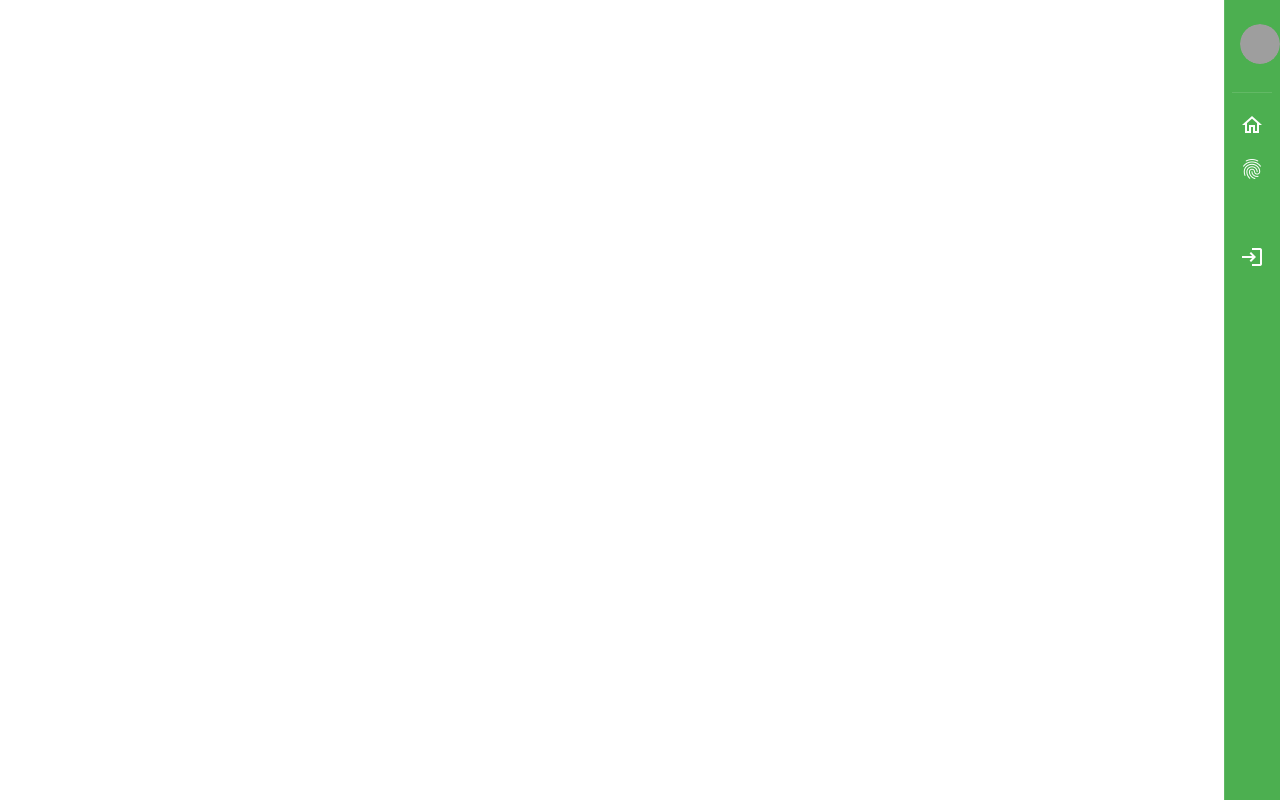
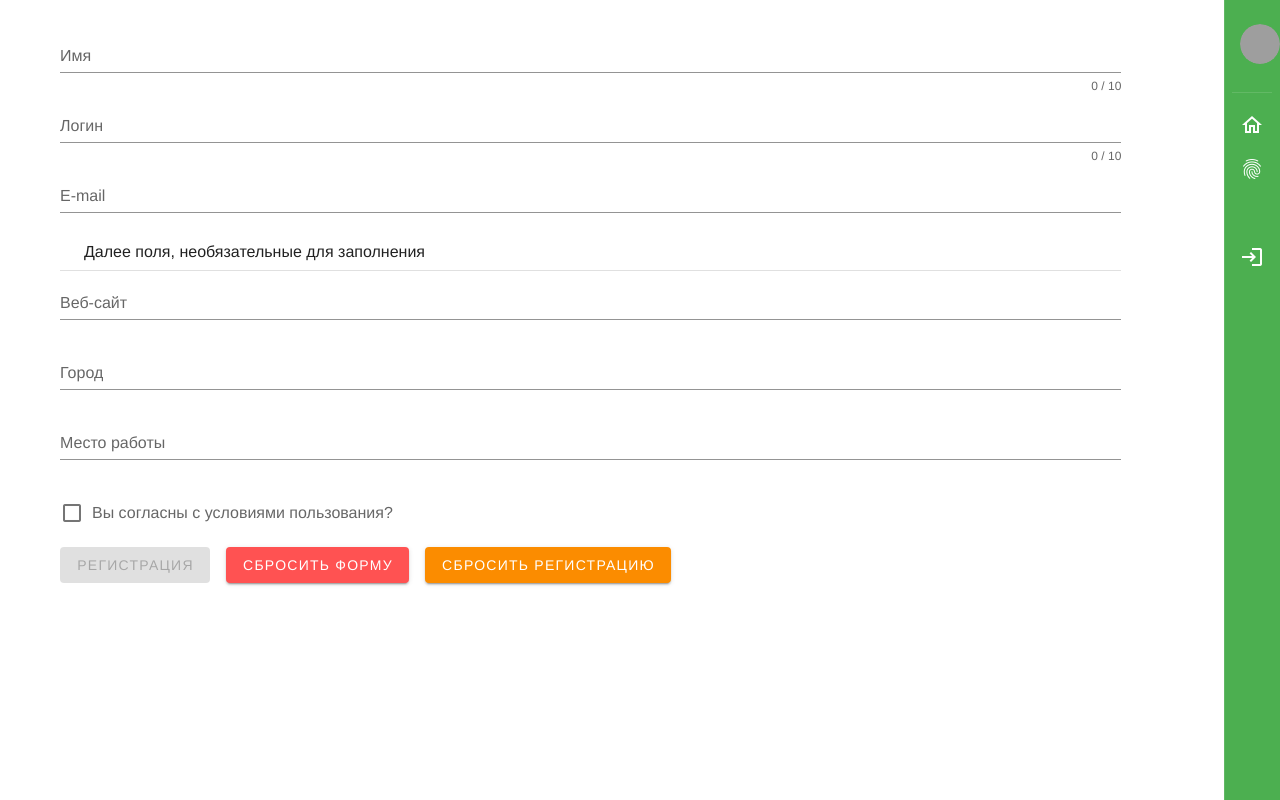
Before and after one commit to Sanitaravel/social_network, a Vue app: page /registration in a window 1280 px wide. Built offline with nearby package versions, Linux system fonts and the light colour scheme; grey boxes are pictures that could not be loaded.

Commit message:
Registration (not all)
I'll make not all of it, but I try. Don't forget to do it later.

```diff
--- a/src/App.vue
+++ b/src/App.vue
@@ -1,4 +1,4 @@
-<template>
+ <template>
   <v-app id="app">
     <v-navigation-drawer color="green"
                          dark
@@ -73,7 +73,7 @@ export default {
   data(){
     return {
       drawer: null,
-      profile: [],
+      photo: '',
       links: [
         {
           label: 'Главная',
--- a/src/router/index.js
+++ b/src/router/index.js
@@ -3,6 +3,7 @@ import VueRouter from 'vue-router'
 import Profile from '../views/Profile.vue'
 import Users from '../views/Users.vue'
 import Login from '../views/Login.vue'
+import Registration from '../views/Registration.vue'
 
 Vue.use(VueRouter)
 
@@ -19,6 +20,10 @@ const routes = [
     path: '/login',
     component: Login
   },
+  {
+    path: '/registration',
+    component: Registration
+  }
 ]
 
 const router = new VueRouter({
--- a/src/views/Login.vue
+++ b/src/views/Login.vue
@@ -24,9 +24,31 @@
             <v-btn @click="authenticate">
                 Войти
             </v-btn>
+            <div class="nav">
+            <router-link to="registration">Регистрация</router-link>
+            </div>
         </v-card>
+        <router-view/>
+
     </div>
 </template>
+
+<style lang="scss">
+#app {
+  font-family: 'Avenir', Helvetica, Arial, sans-serif;
+  -webkit-font-smoothing: antialiased;
+  -moz-osx-font-smoothing: grayscale;
+  text-align: center;
+}
+#nav {
+  a {
+    font-weight: bold;
+    &.router-link-exact-active {
+      color: #42b983;
+    }
+  }
+}
+</style>
 
 <script>
 export default {
--- /dev/null
+++ b/src/views/Registration.vue
@@ -0,0 +1,132 @@
+<template>
+    <v-row class="text-left">
+    <v-col cols="11">
+    <div class="center">
+        <v-form
+        ref="form"
+        v-model="valid"
+        :lazy-validation="lazy"
+        >
+        <v-text-field
+            v-model="name"
+            :counter="10"
+            :rules="nameRules"
+            label="Имя"
+            required
+        ></v-text-field>
+
+        <v-text-field
+            v-model="login"
+            :counter="10"
+            :rules="loginRules"
+            label="Логин"
+            required
+        ></v-text-field>
+
+        <v-text-field
+            v-model="email"
+            :rules="emailRules"
+            label="E-mail"
+            required
+        ></v-text-field>
+        <v-banner single-line="true">
+            Далее поля, необязательные для заполнения
+        </v-banner>
+
+        <v-text-field
+            v-model="website"
+            label="Веб-сайт"
+            required
+        ></v-text-field>
+
+        <v-text-field
+            v-model="city"
+            label="Город"
+            required
+        ></v-text-field>
+
+        <v-text-field
+            v-model="company"
+            label="Место работы"
+            required
+        ></v-text-field>
+
+        <v-checkbox
+            v-model="checkbox"
+            :rules="[v => !!v || 'Для продолжения вы должны быть согласны!']"
+            label="Вы согласны с условиями пользования?"
+            required
+        ></v-checkbox>
+
+        <v-btn
+            :disabled="!valid"
+            color="success"
+            class="mr-4"
+            @click="validate"
+        >
+            Регистрация
+        </v-btn>
+
+        <v-btn
+            color="error"
+            class="mr-4"
+            @click="reset"
+        >
+            Сбросить форму
+        </v-btn>
+
+        <v-btn
+            color="warning"
+            @click="resetValidation"
+        >
+            Сбросить регистрацию
+        </v-btn>
+        </v-form>
+    </div>
+    </v-col>
+    </v-row>
+</template>
+
+
+<script>
+  export default {
+    data: () => ({
+      datas: [],
+      valid: true,
+      name: '',
+      nameRules: [
+        v => !!v || 'Имя обязательно',
+        v => (v && v.length <= 10) || 'Имя должно иметь меньше 10 символов',
+      ],
+      email: '',
+      emailRules: [
+        v => !!v || 'E-mail обязателен',
+        v => /.+@.+\..+/.test(v) || 'E-mail должен быть реальным',
+      ],
+      login: '',
+      loginRules: [
+        v => !!v || 'Логин обязателен',
+        v => (v && v.length <= 10) || 'Логин должен иметь меньше 10 символов',
+      ],
+      website: '',
+      city: '',
+      company: '',
+      checkbox: false,
+      lazy: false,
+    }),
+
+    methods: {
+      validate () {
+        if (this.$refs.form.validate()) {
+          this.snackbar = true
+        }
+      },
+      reset () {
+        this.$refs.form.reset()
+      },
+      resetValidation () {
+        this.$refs.form.resetValidation()
+      },
+    },
+  }
+</script>
```
